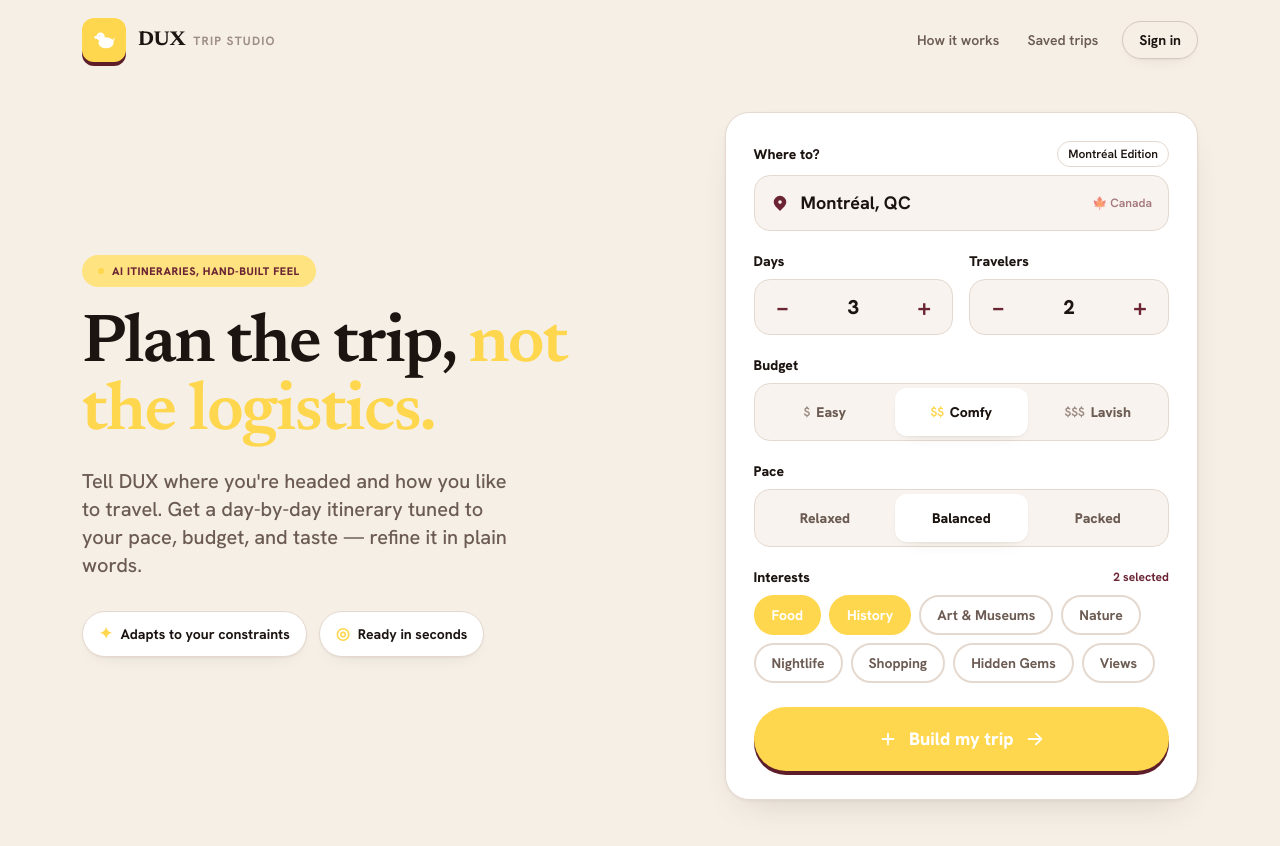
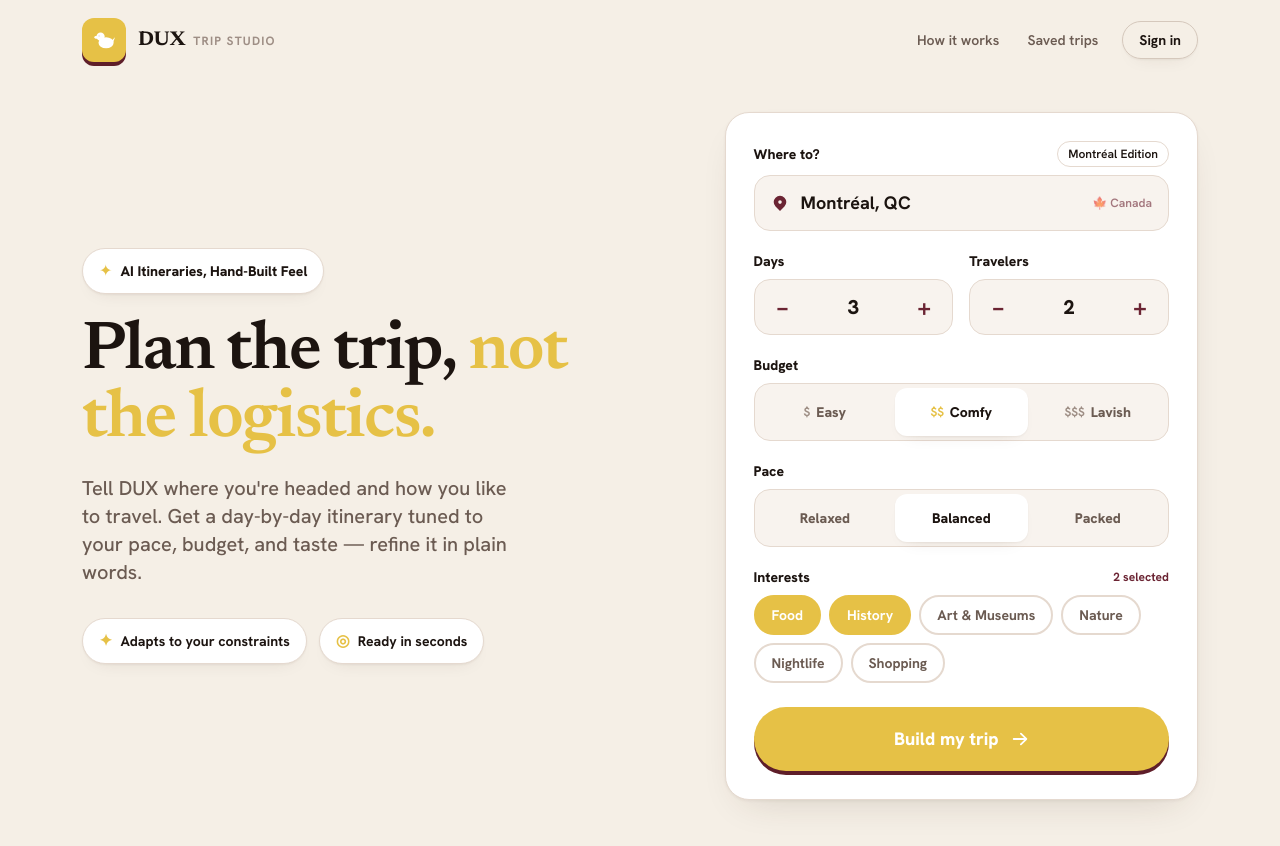
Before and after one commit to Sayf-01/Dux-MPCHacks2026, a Next.js app: page / in a window 1280 px wide. Shown: the top 846 px of the page. Built offline with nearby package versions, Linux system fonts and the light colour scheme.

Commit message:
feat: update UI elements and refine color scheme in components; remove 'hidden gems' interest

```diff
--- a/src/app/page.tsx
+++ b/src/app/page.tsx
@@ -200,9 +200,9 @@ export default function Home() {
         <div className="grid grid-cols-1 lg:grid-cols-[1.1fr_0.9fr] gap-10 xl:gap-16 items-center min-h-[calc(100vh-80px)] py-8 pb-16">
           {/* Hero copy */}
           <div className="max-w-xl">
-            <div className="inline-flex items-center gap-2 text-[11px] font-extrabold text-accent-ink bg-accent-soft px-4 py-2 rounded-full mb-6 uppercase tracking-wider">
-              <span className="w-1.5 h-1.5 bg-accent rounded-full" />
-              AI Itineraries, Hand-Built Feel
+            <div className="inline-flex items-center gap-2 bg-surface border border-line px-4 py-2.5 rounded-full shadow-card-sm mb-6">
+              <span className="text-accent text-base">✦</span>
+              <span className="text-ink text-sm font-extrabold">AI Itineraries, Hand-Built Feel</span>
             </div>
 
             <h1 className="font-display text-5xl md:text-6xl lg:text-[68px] font-semibold text-ink leading-[1.02] tracking-tight mb-5">
--- a/src/components/itinerary/ItineraryView.tsx
+++ b/src/components/itinerary/ItineraryView.tsx
@@ -10,7 +10,6 @@ const REFINE_CHIPS = [
   'More relaxed',
   'More food',
   'Cheaper',
-  'Hidden gems',
   'More nightlife',
 ];
 
--- a/src/components/itinerary/MapPanel.tsx
+++ b/src/components/itinerary/MapPanel.tsx
@@ -39,7 +39,7 @@ export function MapPanel({ activities, area }: MapPanelProps) {
       geoActs.forEach((act, i) => {
         const icon = L.divIcon({
           className: '',
-          html: `<div style="width:28px;height:28px;border-radius:50%;background:#FFD74E;color:#fff;font-size:12px;font-weight:800;display:flex;align-items:center;justify-content:center;border:2.5px solid #fff;box-shadow:0 2px 8px rgba(0,0,0,0.3);font-family:system-ui,sans-serif">${i + 1}</div>`,
+          html: `<div style="width:28px;height:28px;border-radius:50%;background:#E6C146;color:#fff;font-size:12px;font-weight:800;display:flex;align-items:center;justify-content:center;border:2.5px solid #fff;box-shadow:0 2px 8px rgba(0,0,0,0.3);font-family:system-ui,sans-serif">${i + 1}</div>`,
           iconSize: [28, 28],
           iconAnchor: [14, 14],
         });
--- a/src/components/planner/PlannerForm.tsx
+++ b/src/components/planner/PlannerForm.tsx
@@ -43,13 +43,6 @@ export function PlannerForm({ form, onUpdate, onToggleInterest, onSubmit, isVali
         disabled={!isValid}
         className="mt-1 h-16 rounded-full bg-accent text-white text-lg font-extrabold flex items-center justify-center gap-3 shadow-btn hover:-translate-y-0.5 hover:shadow-btn-hover active:translate-y-1 active:shadow-none transition disabled:opacity-40 disabled:cursor-not-allowed disabled:transform-none disabled:shadow-btn"
       >
-        <svg viewBox="0 0 20 20" width="18" height="18" fill="currentColor">
-          <path
-            fillRule="evenodd"
-            d="M10 3a1 1 0 011 1v5h5a1 1 0 110 2h-5v5a1 1 0 11-2 0v-5H4a1 1 0 110-2h5V4a1 1 0 011-1z"
-            clipRule="evenodd"
-          />
-        </svg>
         Build my trip
         <svg viewBox="0 0 20 20" width="18" height="18" fill="currentColor">
           <path
--- a/src/constants/interests.ts
+++ b/src/constants/interests.ts
@@ -5,6 +5,5 @@ export const INTERESTS = [
   { id: 'nature', label: 'Nature' },
   { id: 'nightlife', label: 'Nightlife' },
   { id: 'shopping', label: 'Shopping' },
-  { id: 'hidden', label: 'Hidden Gems' },
-  { id: 'views', label: 'Views' },
+
 ] as const;
--- a/src/types/planner.ts
+++ b/src/types/planner.ts
@@ -7,8 +7,7 @@ export type InterestId =
   | 'nature'
   | 'nightlife'
   | 'shopping'
-  | 'hidden'
-  | 'views';
+  ;
 
 export interface PlannerFormData {
   destination: string;
--- a/tailwind.config.ts
+++ b/tailwind.config.ts
@@ -6,9 +6,9 @@ const config: Config = {
     extend: {
       colors: {
         accent: {
-          DEFAULT: "#FFD74E",
+          DEFAULT: "#E6C146",
           strong: "#5E1E29",
-          soft: "#FFE380",
+          soft: "#E6CC73",
           ink: "#6B2433",
         },
         cream: {
```
